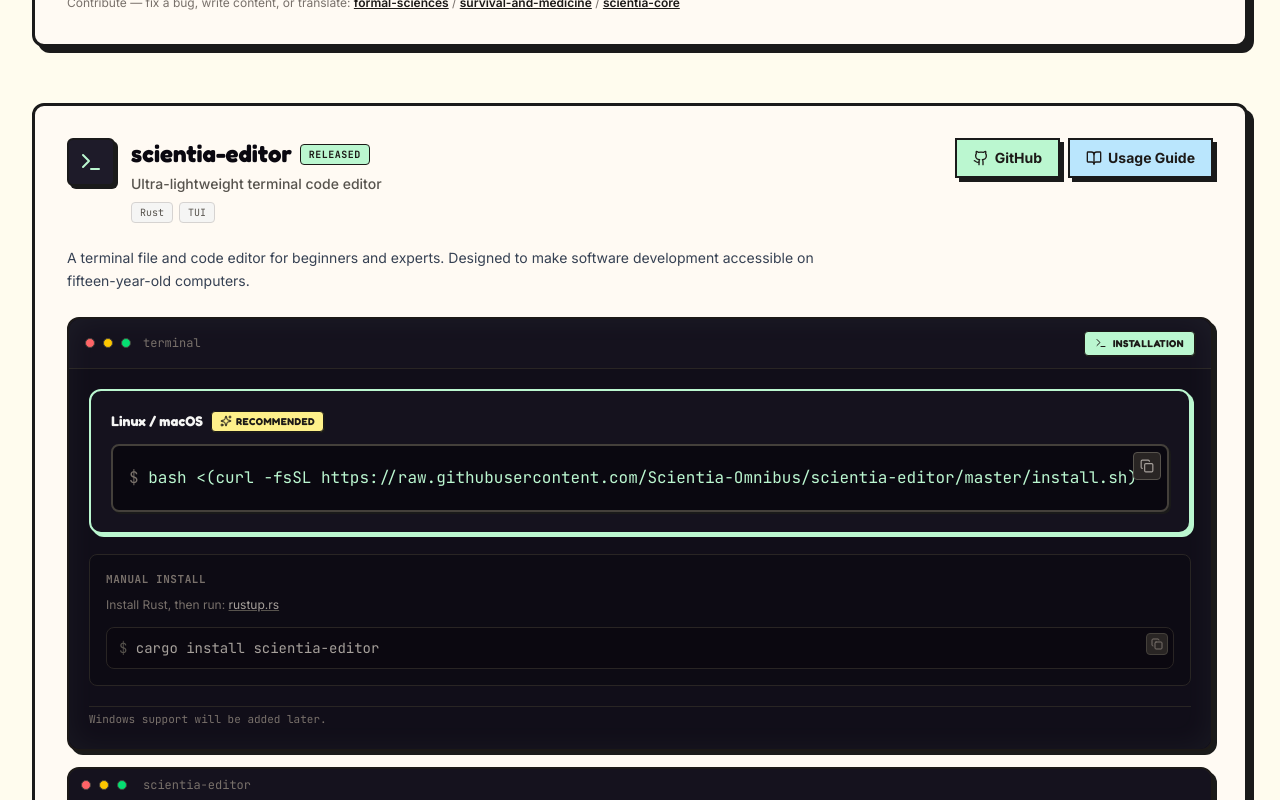
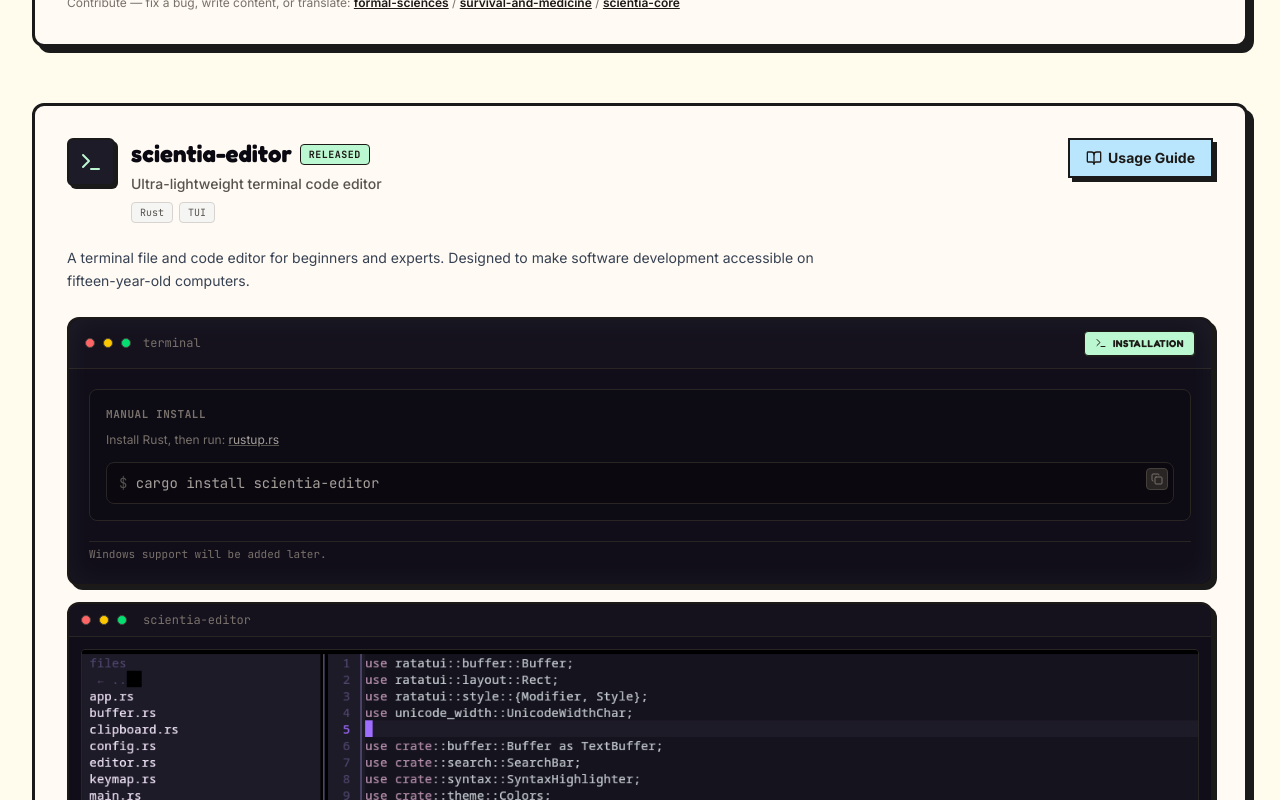
Before and after one commit to Scientia-Omnibus/scientia-omnibus-web, a React (Vite) app: page / in a window 1280 px wide. Shown: the part 2880-3680 px from the top of the page. Built offline with nearby package versions, Linux system fonts and the light colour scheme.

Commit message:
updated install guide for editor

```diff
--- a/src/components/InstallCallout.tsx
+++ b/src/components/InstallCallout.tsx
@@ -5,20 +5,22 @@ import { UI_TRANSLATIONS } from '../data/modules';
 
 type Project = 'scientia-core' | 'scientia-editor';
 
-const PROJECT_CONFIG: Record<Project, { bashCommand: string; manualCommand: string; manualLabel: keyof typeof UI_TRANSLATIONS; downloadUrl: string; downloadLabel: string }> = {
+const PROJECT_CONFIG: Record<Project, { bashCommand: string; manualCommand: string; manualLabel: keyof typeof UI_TRANSLATIONS; downloadUrl: string; downloadLabel: string; hasOneLiner?: boolean }> = {
   'scientia-core': {
     bashCommand: 'bash <(curl -fsSL https://raw.githubusercontent.com/Scientia-Omnibus/scientia-core/main/install.sh)',
     manualCommand: 'uv tool install scientia-core',
     manualLabel: 'installManualGit',
     downloadUrl: 'https://git-scm.com/downloads',
     downloadLabel: 'git-scm.com',
+    hasOneLiner: true,
   },
   'scientia-editor': {
-    bashCommand: 'bash <(curl -fsSL https://raw.githubusercontent.com/Scientia-Omnibus/scientia-editor/master/install.sh)',
+    bashCommand: '',
     manualCommand: 'cargo install scientia-editor',
     manualLabel: 'installManualRust',
     downloadUrl: 'https://rustup.rs',
     downloadLabel: 'rustup.rs',
+    hasOneLiner: false,
   },
 };
 
@@ -60,6 +62,7 @@ export default function InstallCallout({ language, className = '', project = 'sc
       </div>
 
       <div className="p-4 sm:p-5 bg-[#110e19] space-y-5">
+        {config.hasOneLiner !== false && (
           <div className="rounded-xl border-2 border-cartoon-green bg-[#15121e] p-4 sm:p-5 shadow-[3px_3px_0px_#BBF7D0]">
             <div className="flex flex-wrap items-center gap-2 mb-3">
               <p className="text-xs sm:text-sm font-display font-bold text-stone-100">
@@ -84,6 +87,7 @@ export default function InstallCallout({ language, className = '', project = 'sc
               </pre>
             </div>
           </div>
+        )}
 
         <div className="rounded-lg border border-stone-800 bg-[#0d0b14] p-3 sm:p-4">
           <p className="text-[11px] font-mono font-bold uppercase tracking-wider text-stone-500 mb-2">
--- a/src/components/ProjectsSection.tsx
+++ b/src/components/ProjectsSection.tsx
@@ -257,6 +257,7 @@ export default function ProjectsSection({ language }: ProjectsSectionProps) {
               </div>
 
               <div className="flex flex-wrap gap-2 shrink-0">
+                {project.repoUrl && (
                   <a
                     href={project.repoUrl}
                     target="_blank"
@@ -266,6 +267,7 @@ export default function ProjectsSection({ language }: ProjectsSectionProps) {
                     <Github className="h-4 w-4" />
                     <span>GitHub</span>
                   </a>
+                )}
                 <Link
                   to={`/${project.id}/guide`}
                   className="inline-flex items-center gap-1.5 px-4 py-2 sketch-button bg-cartoon-blue text-stone-900 font-bold text-sm"
--- a/src/data/modules.ts
+++ b/src/data/modules.ts
@@ -296,7 +296,6 @@ export const RELEASED_PROJECTS: ProjectInfo[] = [
   {
     id: 'scientia-editor',
     name: 'scientia-editor',
-    repoUrl: 'https://github.com/Scientia-Omnibus/scientia-editor',
     tagline: {
       en: 'Ultra-lightweight terminal code editor',
       by: 'Ультра-лёгкі тэрмінальны рэдактар кода',
--- a/src/data/scientia-editor-guide.ts
+++ b/src/data/scientia-editor-guide.ts
@@ -37,9 +37,24 @@ export const GUIDE_SECTIONS: GuideSection[] = [
     id: 'installation',
     title: { en: 'Installation', by: 'Усталяванне' },
     intro: {
-      en: 'Coming soon.',
-      by: 'Хутка.',
+      en: 'Install scientia-editor with Cargo:',
+      by: 'Усталюйце scientia-editor праз Cargo:',
     },
+    codeBlocks: [
+      {
+        label: { en: 'Install from source', by: 'Усталяваць з зыходнікаў' },
+        command: 'cargo install scientia-editor',
+      },
+    ],
+    bullets: [
+      {
+        term: { en: 'Prerequisites', by: 'Патрабаванні' },
+        description: {
+          en: 'Install Rust from https://rustup.rs, then run the command above.',
+          by: 'Усталюйце Rust з https://rustup.rs, потым выканайце каманду вышэй.',
+        },
+      },
+    ],
   },
   {
     id: 'quick-start',
```
Lines whose indentation alone changed are shown as unchanged.
